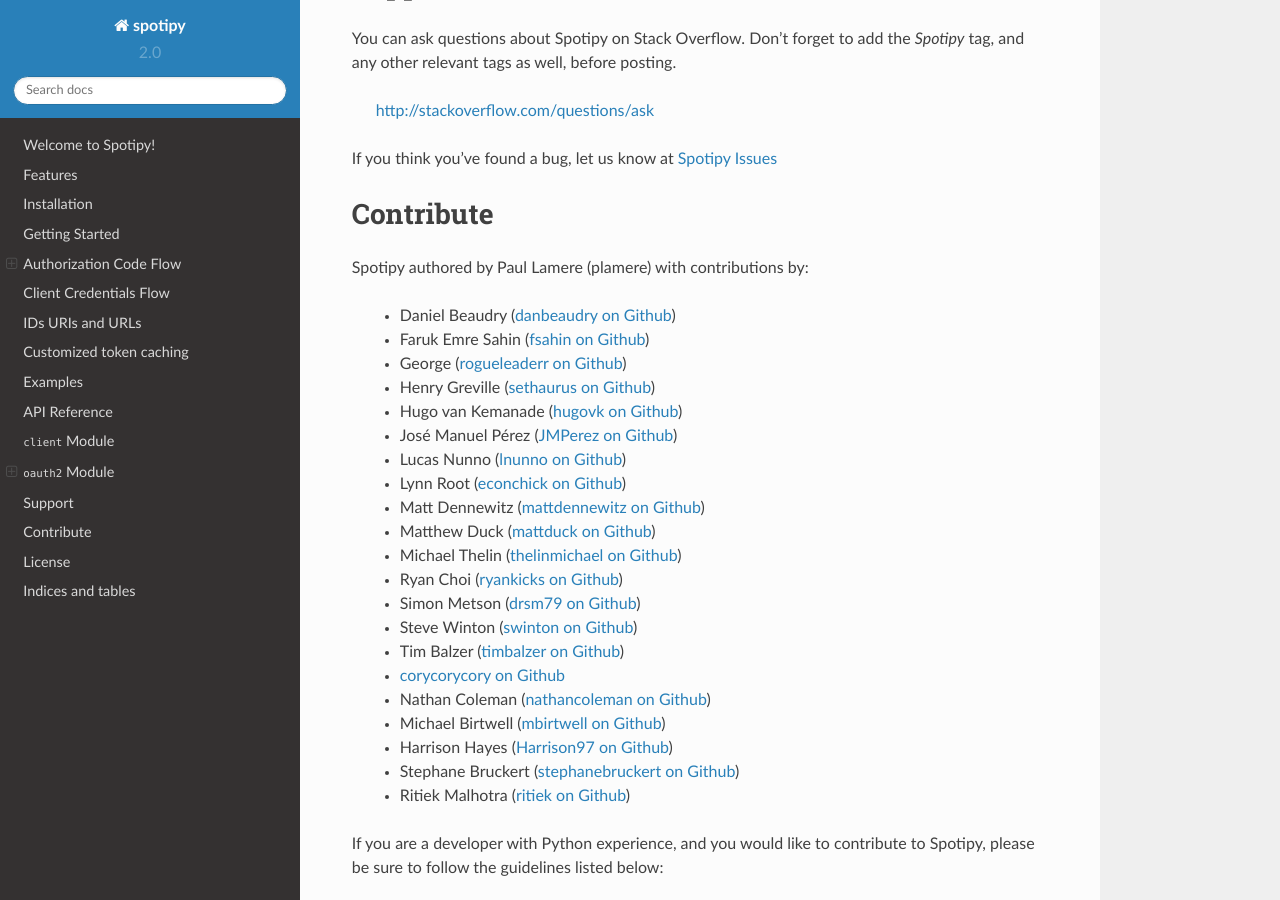
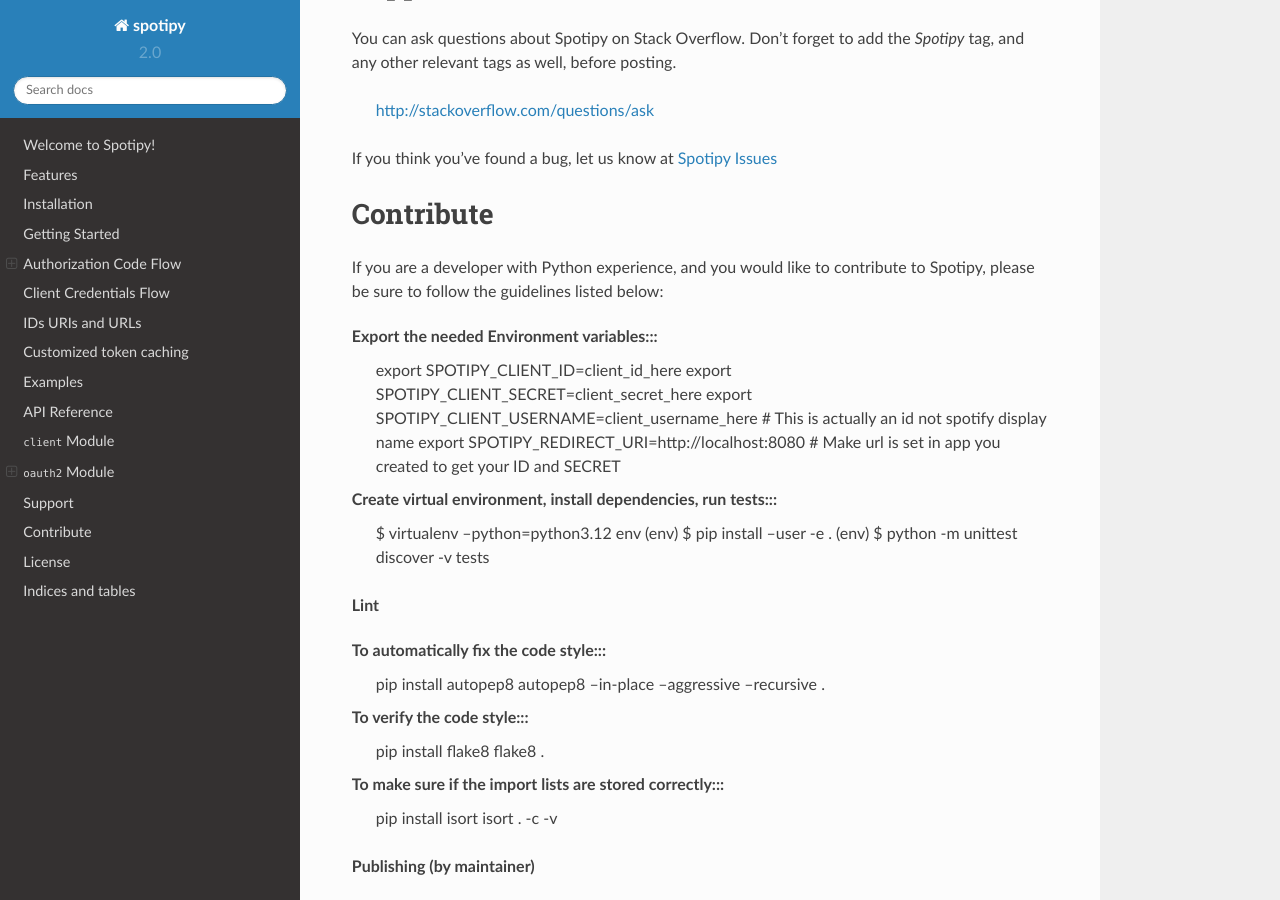
Before and after one commit to spotipy-dev/spotipy, a Sphinx documentation site: the page built from docs/index.rst, in a window 1280 px wide and 900 px high, scrolled down 6095 px. Built offline with Sphinx 7.4.7 and the Read the Docs theme 2.0.0, drawn with Linux system fonts in a browser that asks for light colours.

Commit message:
Removed outdated contributors from RTD

```diff
--- a/docs/index.rst
+++ b/docs/index.rst
@@ -302,30 +302,6 @@
 Contribute
 ==========
 
-Spotipy authored by Paul Lamere (plamere) with contributions by:
-
-  - Daniel Beaudry (`danbeaudry on Github <https://github.com/danbeaudry>`_)
-  - Faruk Emre Sahin (`fsahin on Github <https://github.com/fsahin>`_)
-  - George (`rogueleaderr on Github <https://github.com/rogueleaderr>`_)
-  - Henry Greville (`sethaurus on Github <https://github.com/sethaurus>`_)
-  - Hugo van Kemanade (`hugovk on Github <https://github.com/hugovk>`_)
-  - José Manuel Pérez (`JMPerez on Github <https://github.com/JMPerez>`_)
-  - Lucas Nunno (`lnunno on Github <https://github.com/lnunno>`_)
-  - Lynn Root (`econchick on Github <https://github.com/econchick>`_)
-  - Matt Dennewitz (`mattdennewitz on Github <https://github.com/mattdennewitz>`_)
-  - Matthew Duck (`mattduck on Github <https://github.com/mattduck>`_)
-  - Michael Thelin (`thelinmichael on Github <https://github.com/thelinmichael>`_)
-  - Ryan Choi (`ryankicks on Github <https://github.com/ryankicks>`_)
-  - Simon Metson (`drsm79 on Github <https://github.com/drsm79>`_)
-  - Steve Winton (`swinton on Github <https://github.com/swinton>`_)
-  - Tim Balzer (`timbalzer on Github <https://github.com/timbalzer>`_)
-  - `corycorycory on Github <https://github.com/corycorycory>`_
-  - Nathan Coleman (`nathancoleman on Github <https://github.com/nathancoleman>`_)
-  - Michael Birtwell (`mbirtwell on Github <https://github.com/mbirtwell>`_)
-  - Harrison Hayes (`Harrison97 on Github <https://github.com/Harrison97>`_)
-  - Stephane Bruckert (`stephanebruckert on Github <https://github.com/stephanebruckert>`_)
-  - Ritiek Malhotra (`ritiek on Github <https://github.com/ritiek>`_)
-
 If you are a developer with Python experience, and you would like to contribute to Spotipy, please
 be sure to follow the guidelines listed below:
 
```
